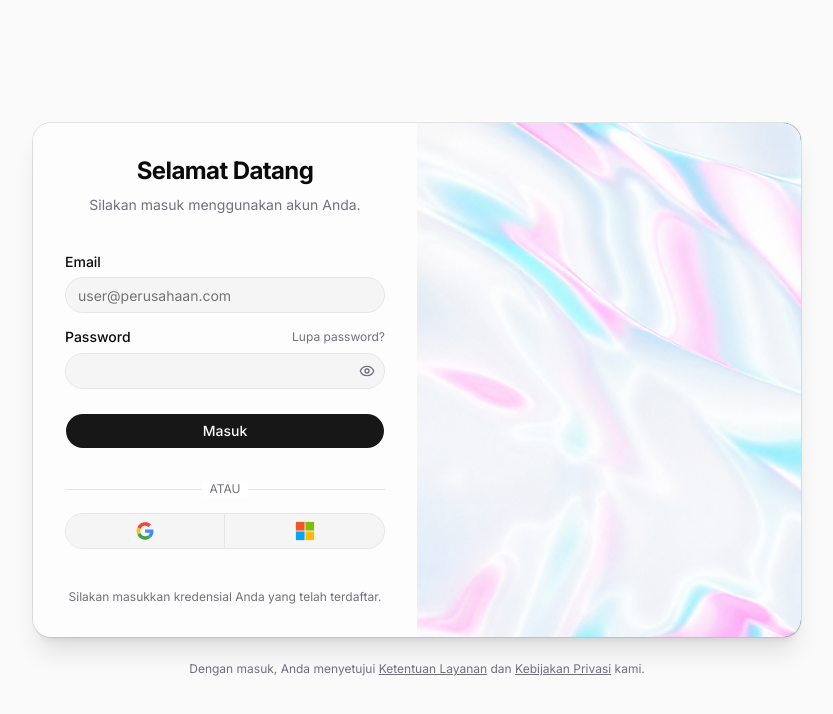
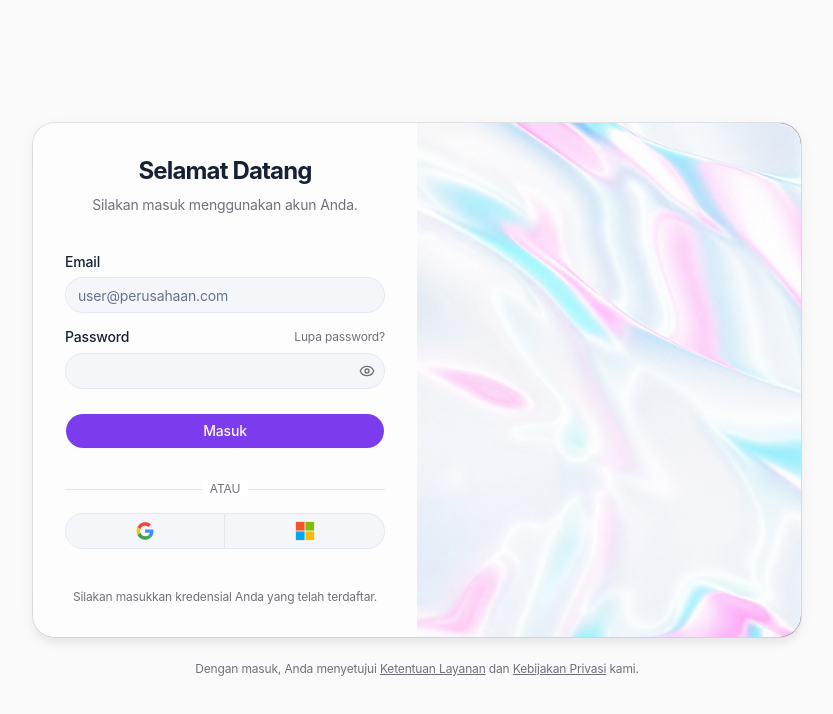
Before and after one commit to luthfiabdllh/telis-frontend, a Next.js app: page /login in a window 1280 px wide. Shown: the top 714 px of the page, without its empty margins (223-1056 px from the left). Built offline with nearby package versions, Linux system fonts and the light colour scheme.

Commit message:
refactor: update design system tokens and remove sidebar blur effects

```diff
--- a/app/globals.css
+++ b/app/globals.css
@@ -4,41 +4,154 @@
 
 @custom-variant dark (&:is(.dark *));
 
+:root {
+  --background: oklch(0.9848 0 0);
+  --foreground: oklch(0.2496 0.0417 263.3984);
+  --card: oklch(1.0000 0 0);
+  --card-foreground: oklch(0.2496 0.0417 263.3984);
+  --popover: oklch(1.0000 0 0);
+  --popover-foreground: oklch(0.2496 0.0417 263.3984);
+  --primary: oklch(0.5424 0.2454 293.0160);
+  --primary-foreground: oklch(0.9843 0.0017 247.8393);
+  --secondary: oklch(0.9684 0.0068 247.8951);
+  --secondary-foreground: oklch(0.2079 0.0399 265.7275);
+  --muted: oklch(0.9684 0.0068 247.8951);
+  --muted-foreground: oklch(0.5547 0.0407 257.4404);
+  --accent: oklch(0.9544 0.0226 302.5680);
+  --accent-foreground: oklch(0.5424 0.2454 293.0160);
+  --destructive: oklch(0.6368 0.2078 25.3259);
+  --border: oklch(0.9290 0.0126 255.5317);
+  --input: oklch(0.9290 0.0126 255.5317);
+  --ring: oklch(0.5424 0.2454 293.0160);
+  --chart-1: oklch(0.5424 0.2454 293.0160);
+  --chart-2: oklch(0.6309 0.1013 183.4907);
+  --chart-3: oklch(0.3787 0.0440 225.5393);
+  --chart-4: oklch(0.8336 0.1186 88.1463);
+  --chart-5: oklch(0.7834 0.1261 58.7491);
+  --sidebar: oklch(0.2064 0.0388 265.5472);
+  --sidebar-foreground: oklch(0.9838 0.0035 247.8583);
+  --sidebar-primary: oklch(0.5424 0.2454 293.0160);
+  --sidebar-primary-foreground: oklch(1.0000 0 0);
+  --sidebar-accent: oklch(0.2709 0.0592 265.1803);
+  --sidebar-accent-foreground: oklch(0.9838 0.0035 247.8583);
+  --sidebar-border: oklch(0.2887 0.0646 265.1126);
+  --sidebar-ring: oklch(0.5424 0.2454 293.0160);
+
+  --shadow-2xs: 0px 4px 15px 0px hsl(220 40% 15% / 0.03);
+  --shadow-xs: 0px 4px 15px 0px hsl(220 40% 15% / 0.03);
+  --shadow-sm: 0px 4px 15px 0px hsl(220 40% 15% / 0.05), 0px 1px 2px -1px hsl(220 40% 15% / 0.05);
+  --shadow: 0px 4px 15px 0px hsl(220 40% 15% / 0.05), 0px 1px 2px -1px hsl(220 40% 15% / 0.05);
+  --shadow-md: 0px 4px 15px 0px hsl(220 40% 15% / 0.05), 0px 2px 4px -1px hsl(220 40% 15% / 0.05);
+  --shadow-lg: 0px 4px 15px 0px hsl(220 40% 15% / 0.05), 0px 4px 6px -1px hsl(220 40% 15% / 0.05);
+  --shadow-xl: 0px 4px 15px 0px hsl(220 40% 15% / 0.05), 0px 8px 10px -1px hsl(220 40% 15% / 0.05);
+  --shadow-2xl: 0px 4px 15px 0px hsl(220 40% 15% / 0.13);
+  --destructive-foreground: oklch(0.9843 0.0017 247.8393);
+  --radius: 0.75rem;
+  --font-sans: Inter, -apple-system, sans-serif;
+  --font-serif: Georgia, serif;
+  --font-mono: JetBrains Mono, monospace;
+  --shadow-color: hsl(220, 40%, 15%);
+  --shadow-opacity: 0.05;
+  --shadow-blur: 15px;
+  --shadow-spread: 0px;
+  --shadow-offset-x: 0px;
+  --shadow-offset-y: 4px;
+  --letter-spacing: -0.015em;
+  --spacing: 0.25rem;
+  --tracking-normal: -0.01em;
+}
+
+.dark {
+  --background: oklch(0.1358 0.0163 262.7113);
+  --foreground: oklch(0.9838 0.0035 247.8583);
+  --card: oklch(0.1573 0.0228 265.6559);
+  --card-foreground: oklch(0.9838 0.0035 247.8583);
+  --popover: oklch(0.1573 0.0228 265.6559);
+  --popover-foreground: oklch(0.9838 0.0035 247.8583);
+  --primary: oklch(0.4865 0.2423 291.8661);
+  --primary-foreground: oklch(0.9838 0.0035 247.8583);
+  --secondary: oklch(0.2800 0.0369 259.9740);
+  --secondary-foreground: oklch(0.9838 0.0035 247.8583);
+  --muted: oklch(0.2800 0.0369 259.9740);
+  --muted-foreground: oklch(0.7107 0.0351 256.7877);
+  --accent: oklch(0.2302 0.0714 298.2794);
+  --accent-foreground: oklch(0.4865 0.2423 291.8661);
+  --destructive: oklch(0.3959 0.1331 25.7205);
+  --border: oklch(0.2800 0.0369 259.9740);
+  --input: oklch(0.2800 0.0369 259.9740);
+  --ring: oklch(0.4865 0.2423 291.8661);
+  --chart-1: oklch(0.4865 0.2423 291.8661);
+  --chart-2: oklch(0.6983 0.1337 165.4626);
+  --chart-3: oklch(0.7232 0.1500 60.6307);
+  --chart-4: oklch(0.6192 0.2037 312.7283);
+  --chart-5: oklch(0.6123 0.2093 6.3856);
+  --sidebar: oklch(0.1074 0.0120 261.1111);
+  --sidebar-foreground: oklch(0.9838 0.0035 247.8583);
+  --sidebar-primary: oklch(0.4865 0.2423 291.8661);
+  --sidebar-primary-foreground: oklch(1.0000 0 0);
+  --sidebar-accent: oklch(0.2260 0.0267 260.0212);
+  --sidebar-accent-foreground: oklch(0.9838 0.0035 247.8583);
+  --sidebar-border: oklch(0.2558 0.0324 259.9923);
+  --sidebar-ring: oklch(0.4865 0.2423 291.8661);
+
+  --shadow-2xs: 0px 10px 25px 0px hsl(0 0% 0% / 0.20);
+  --shadow-xs: 0px 10px 25px 0px hsl(0 0% 0% / 0.20);
+  --shadow-sm: 0px 10px 25px 0px hsl(0 0% 0% / 0.40), 0px 1px 2px -1px hsl(0 0% 0% / 0.40);
+  --shadow: 0px 10px 25px 0px hsl(0 0% 0% / 0.40), 0px 1px 2px -1px hsl(0 0% 0% / 0.40);
+  --shadow-md: 0px 10px 25px 0px hsl(0 0% 0% / 0.40), 0px 2px 4px -1px hsl(0 0% 0% / 0.40);
+  --shadow-lg: 0px 10px 25px 0px hsl(0 0% 0% / 0.40), 0px 4px 6px -1px hsl(0 0% 0% / 0.40);
+  --shadow-xl: 0px 10px 25px 0px hsl(0 0% 0% / 0.40), 0px 8px 10px -1px hsl(0 0% 0% / 0.40);
+  --shadow-2xl: 0px 10px 25px 0px hsl(0 0% 0% / 1.00);
+  --destructive-foreground: oklch(0.9838 0.0035 247.8583);
+  --radius: 0.75rem;
+  --font-sans: Plus Jakarta Sans, -apple-system, sans-serif;
+  --font-serif: Georgia, serif;
+  --font-mono: Fira Code, monospace;
+  --shadow-color: hsl(0, 0%, 0%);
+  --shadow-opacity: 0.4;
+  --shadow-blur: 25px;
+  --shadow-spread: 0px;
+  --shadow-offset-x: 0px;
+  --shadow-offset-y: 10px;
+  --letter-spacing: -0.01em;
+  --spacing: 0.25rem;
+}
+
 @theme inline {
+  --font-heading: var(--font-sans);
+  --font-sans: Plus Jakarta Sans, -apple-system, sans-serif;
   --color-background: var(--background);
   --color-foreground: var(--foreground);
-  --font-sans: var(--font-sans);
-  --font-mono: var(--font-geist-mono);
-  --font-heading: var(--font-sans);
+  --color-card: var(--card);
+  --color-card-foreground: var(--card-foreground);
+  --color-popover: var(--popover);
+  --color-popover-foreground: var(--popover-foreground);
+  --color-primary: var(--primary);
+  --color-primary-foreground: var(--primary-foreground);
+  --color-secondary: var(--secondary);
+  --color-secondary-foreground: var(--secondary-foreground);
+  --color-muted: var(--muted);
+  --color-muted-foreground: var(--muted-foreground);
+  --color-accent: var(--accent);
+  --color-accent-foreground: var(--accent-foreground);
+  --color-destructive: var(--destructive);
+  --color-border: var(--border);
+  --color-input: var(--input);
+  --color-ring: var(--ring);
+  --color-chart-1: var(--chart-1);
+  --color-chart-2: var(--chart-2);
+  --color-chart-3: var(--chart-3);
+  --color-chart-4: var(--chart-4);
+  --color-chart-5: var(--chart-5);
+  --color-sidebar: var(--sidebar);
+  --color-sidebar-foreground: var(--sidebar-foreground);
+  --color-sidebar-primary: var(--sidebar-primary);
+  --color-sidebar-primary-foreground: var(--sidebar-primary-foreground);
+  --color-sidebar-accent: var(--sidebar-accent);
+  --color-sidebar-accent-foreground: var(--sidebar-accent-foreground);
+  --color-sidebar-border: var(--sidebar-border);
   --color-sidebar-ring: var(--sidebar-ring);
-  --color-sidebar-border: var(--sidebar-border);
-  --color-sidebar-accent-foreground: var(--sidebar-accent-foreground);
-  --color-sidebar-accent: var(--sidebar-accent);
-  --color-sidebar-primary-foreground: var(--sidebar-primary-foreground);
-  --color-sidebar-primary: var(--sidebar-primary);
-  --color-sidebar-foreground: var(--sidebar-foreground);
-  --color-sidebar: var(--sidebar);
-  --color-chart-5: var(--chart-5);
-  --color-chart-4: var(--chart-4);
-  --color-chart-3: var(--chart-3);
-  --color-chart-2: var(--chart-2);
-  --color-chart-1: var(--chart-1);
-  --color-ring: var(--ring);
-  --color-input: var(--input);
-  --color-border: var(--border);
-  --color-destructive: var(--destructive);
-  --color-accent-foreground: var(--accent-foreground);
-  --color-accent: var(--accent);
-  --color-muted-foreground: var(--muted-foreground);
-  --color-muted: var(--muted);
-  --color-secondary-foreground: var(--secondary-foreground);
-  --color-secondary: var(--secondary);
-  --color-primary-foreground: var(--primary-foreground);
-  --color-primary: var(--primary);
-  --color-popover-foreground: var(--popover-foreground);
-  --color-popover: var(--popover);
-  --color-card-foreground: var(--card-foreground);
-  --color-card: var(--card);
+
   --radius-sm: calc(var(--radius) * 0.6);
   --radius-md: calc(var(--radius) * 0.8);
   --radius-lg: var(--radius);
@@ -46,85 +159,52 @@
   --radius-2xl: calc(var(--radius) * 1.8);
   --radius-3xl: calc(var(--radius) * 2.2);
   --radius-4xl: calc(var(--radius) * 2.6);
-}
 
-:root {
-  --card: oklch(1 0 0);
-  --card-foreground: oklch(0.145 0 0);
-  --popover: oklch(1 0 0);
-  --popover-foreground: oklch(0.145 0 0);
-  --primary: oklch(0.205 0 0);
-  --primary-foreground: oklch(0.985 0 0);
-  --secondary: oklch(0.97 0 0);
-  --secondary-foreground: oklch(0.205 0 0);
-  --muted: oklch(0.97 0 0);
-  --muted-foreground: oklch(0.556 0 0);
-  --accent: oklch(0.97 0 0);
-  --accent-foreground: oklch(0.205 0 0);
-  --destructive: oklch(0.577 0.245 27.325);
-  --border: oklch(0.922 0 0);
-  --input: oklch(0.922 0 0);
-  --ring: oklch(0.708 0 0);
-  --chart-1: oklch(0.87 0 0);
-  --chart-2: oklch(0.556 0 0);
-  --chart-3: oklch(0.439 0 0);
-  --chart-4: oklch(0.371 0 0);
-  --chart-5: oklch(0.269 0 0);
-  --radius: 0.625rem;
-  --sidebar: oklch(1 0 0 );
-  --sidebar-foreground: oklch(0.145 0 0);
-  --sidebar-primary: oklch(0.205 0 0);
-  --sidebar-primary-foreground: oklch(0.985 0 0);
-  --sidebar-accent: oklch(0.97 0 0);
-  --sidebar-accent-foreground: oklch(0.205 0 0);
-  --sidebar-border: oklch(0.922 0 0);
-  --sidebar-ring: oklch(0.708 0 0);
-  --background: oklch(0.985 0 0);
-  --foreground: oklch(0.145 0 0);
-}
-
-.dark {
-  --background: oklch(0.205 0 0);
-  --foreground: oklch(0.985 0 0);
-  --card: oklch(0.205 0 0);
-  --card-foreground: oklch(0.985 0 0);
-  --popover: oklch(0.205 0 0);
-  --popover-foreground: oklch(0.985 0 0);
-  --primary: oklch(0.922 0 0);
-  --primary-foreground: oklch(0.205 0 0);
-  --secondary: oklch(0.269 0 0);
-  --secondary-foreground: oklch(0.985 0 0);
-  --muted: oklch(0.269 0 0);
-  --muted-foreground: oklch(0.708 0 0);
-  --accent: oklch(0.269 0 0);
-  --accent-foreground: oklch(0.985 0 0);
-  --destructive: oklch(0.704 0.191 22.216);
-  --border: oklch(1 0 0 / 10%);
-  --input: oklch(1 0 0 / 15%);
-  --ring: oklch(0.556 0 0);
-  --chart-1: oklch(0.87 0 0);
-  --chart-2: oklch(0.556 0 0);
-  --chart-3: oklch(0.439 0 0);
-  --chart-4: oklch(0.371 0 0);
-  --chart-5: oklch(0.269 0 0);
-  --sidebar: oklch(0.145 0 0);
-  --sidebar-foreground: oklch(0.985 0 0);
-  --sidebar-primary: oklch(0.488 0.243 264.376);
-  --sidebar-primary-foreground: oklch(0.985 0 0);
-  --sidebar-accent: oklch(0.269 0 0);
-  --sidebar-accent-foreground: oklch(0.985 0 0);
-  --sidebar-border: oklch(1 0 0 / 10%);
-  --sidebar-ring: oklch(0.556 0 0);
+  --shadow-2xs: var(--shadow-2xs);
+  --shadow-xs: var(--shadow-xs);
+  --shadow-sm: var(--shadow-sm);
+  --shadow: var(--shadow);
+  --shadow-md: var(--shadow-md);
+  --shadow-lg: var(--shadow-lg);
+  --shadow-xl: var(--shadow-xl);
+  --shadow-2xl: var(--shadow-2xl);
+  --font-mono: Fira Code, monospace;
+  --font-serif: Georgia, serif;
+  --radius: 0.75rem;
+  --tracking-tighter: calc(var(--tracking-normal) - 0.05em);
+  --tracking-tight: calc(var(--tracking-normal) - 0.025em);
+  --tracking-wide: calc(var(--tracking-normal) + 0.025em);
+  --tracking-wider: calc(var(--tracking-normal) + 0.05em);
+  --tracking-widest: calc(var(--tracking-normal) + 0.1em);
+  --tracking-normal: var(--tracking-normal);
+  --spacing: var(--spacing);
+  --letter-spacing: var(--letter-spacing);
+  --shadow-offset-y: var(--shadow-offset-y);
+  --shadow-offset-x: var(--shadow-offset-x);
+  --shadow-spread: var(--shadow-spread);
+  --shadow-blur: var(--shadow-blur);
+  --shadow-opacity: var(--shadow-opacity);
+  --color-shadow-color: var(--shadow-color);
+  --color-destructive-foreground: var(--destructive-foreground);
 }
 
 @layer base {
   * {
     @apply border-border outline-ring/50;
-  }
+    }
   body {
     @apply bg-background text-foreground;
-  }
+    letter-spacing: var(--tracking-normal);
+    }
   html {
     @apply font-sans;
+    }
+  :root {
+
+  }
+
+  code,
+  pre {
+    font-family: var(--font-mono);
   }
 }
--- a/app/layout.tsx
+++ b/app/layout.tsx
@@ -1,21 +1,21 @@
-import type { Metadata } from "next";
-import { Geist, Geist_Mono, Inter } from "next/font/google";
 import { TooltipProvider } from "@/components/ui/tooltip";
 import "./globals.css";
 import { cn } from "@/lib/utils";
 import { QueryProvider } from "@/components/providers/query-provider";
 import { ThemeProvider } from "@/components/providers/theme-provider";
 
-const inter = Inter({subsets:['latin'],variable:'--font-sans'});
+import type { Metadata } from "next";
+import { Inter, JetBrains_Mono } from "next/font/google";
+import "./globals.css";
 
-const geistSans = Geist({
-  variable: "--font-geist-sans",
+const fontSans = Inter({
   subsets: ["latin"],
+  variable: "--font-sans",
 });
 
-const geistMono = Geist_Mono({
-  variable: "--font-geist-mono",
+const fontMono = JetBrains_Mono({
   subsets: ["latin"],
+  variable: "--font-mono",
 });
 
 export const metadata: Metadata = {
@@ -31,10 +31,18 @@ export default function RootLayout({
   return (
     <html
       lang="en"
-      className={cn("h-full", "antialiased", geistSans.variable, geistMono.variable, "font-sans", inter.variable)}
+      className={cn(
+        "h-full",
+        "antialiased",
+        fontSans.variable,
+        fontMono.variable,
+        "font-sans"
+      )}
       suppressHydrationWarning
     >
-      <body className="min-h-full flex flex-col">
+      <body
+        className={`${fontSans.variable} ${fontMono.variable} antialiased min-h-full flex flex-col`}
+      >
         <ThemeProvider
           attribute="class"
           defaultTheme="system"
@@ -42,9 +50,7 @@ export default function RootLayout({
           disableTransitionOnChange
         >
           <QueryProvider>
-            <TooltipProvider>
-              {children}
-            </TooltipProvider>
+            <TooltipProvider>{children}</TooltipProvider>
           </QueryProvider>
         </ThemeProvider>
       </body>
--- a/components/ui/sidebar.tsx
+++ b/components/ui/sidebar.tsx
@@ -168,7 +168,7 @@ function Sidebar({
       <div
         data-slot="sidebar"
         className={cn(
-          "flex h-full w-(--sidebar-width) flex-col bg-sidebar backdrop-blur-xl text-sidebar-foreground",
+          "flex h-full w-(--sidebar-width) flex-col bg-sidebar text-sidebar-foreground",
           className
         )}
         {...props}
@@ -186,7 +186,7 @@ function Sidebar({
           data-sidebar="sidebar"
           data-slot="sidebar"
           data-mobile="true"
-          className="w-(--sidebar-width) bg-sidebar backdrop-blur-xl p-0 text-sidebar-foreground [&>button]:hidden"
+          className="w-(--sidebar-width) bg-sidebar p-0 text-sidebar-foreground [&>button]:hidden"
           style={
             {
               "--sidebar-width": SIDEBAR_WIDTH_MOBILE,
@@ -241,7 +241,7 @@ function Sidebar({
         <div
           data-sidebar="sidebar"
           data-slot="sidebar-inner"
-          className="flex size-full flex-col bg-sidebar backdrop-blur-xl group-data-[variant=floating]:rounded-lg group-data-[variant=floating]:shadow-sm group-data-[variant=floating]:ring-1 group-data-[variant=floating]:ring-sidebar-border"
+          className="flex size-full flex-col bg-sidebar group-data-[variant=floating]:rounded-lg group-data-[variant=floating]:shadow-sm group-data-[variant=floating]:ring-1 group-data-[variant=floating]:ring-sidebar-border"
         >
           {children}
         </div>
```
Also changed, not shown: components.json.
